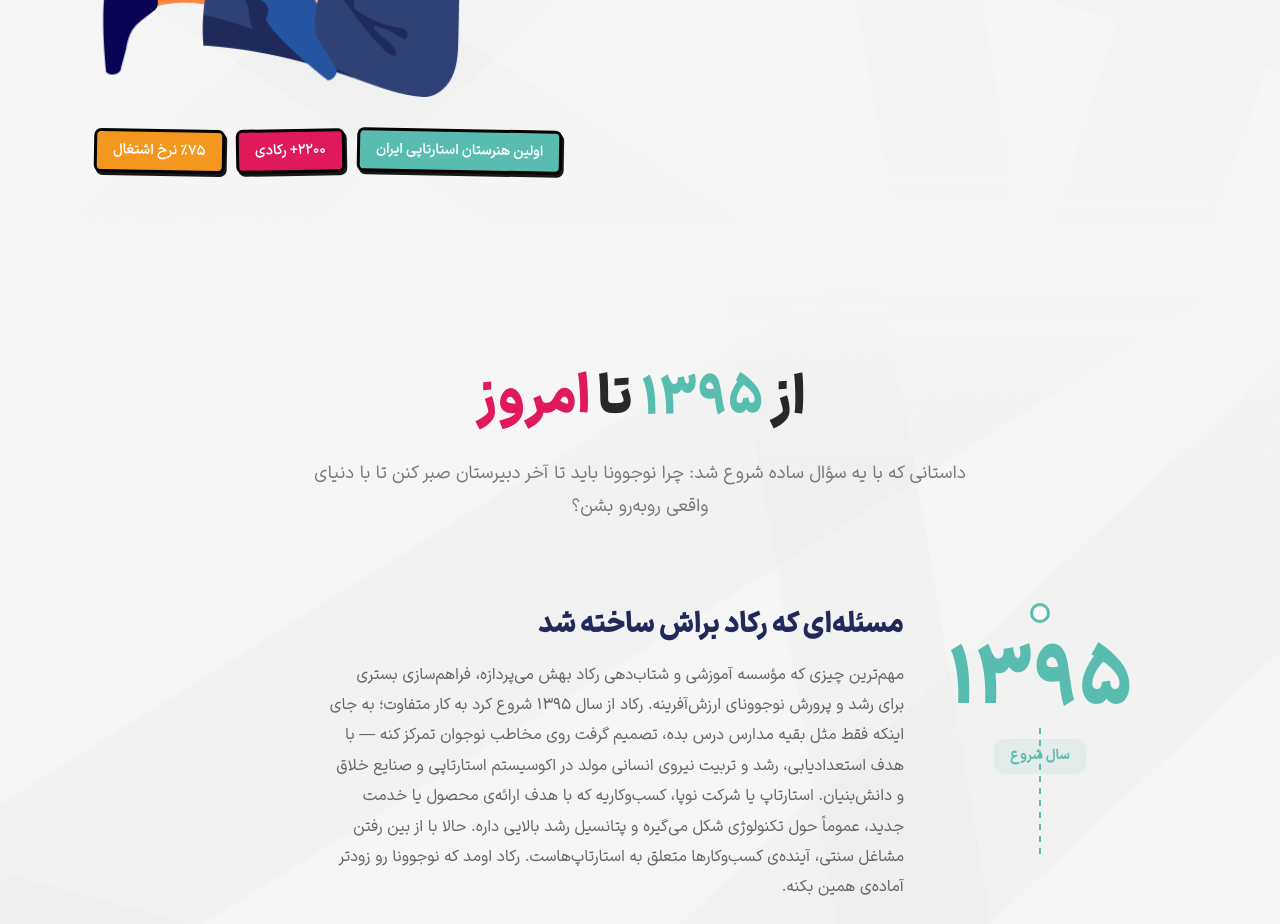
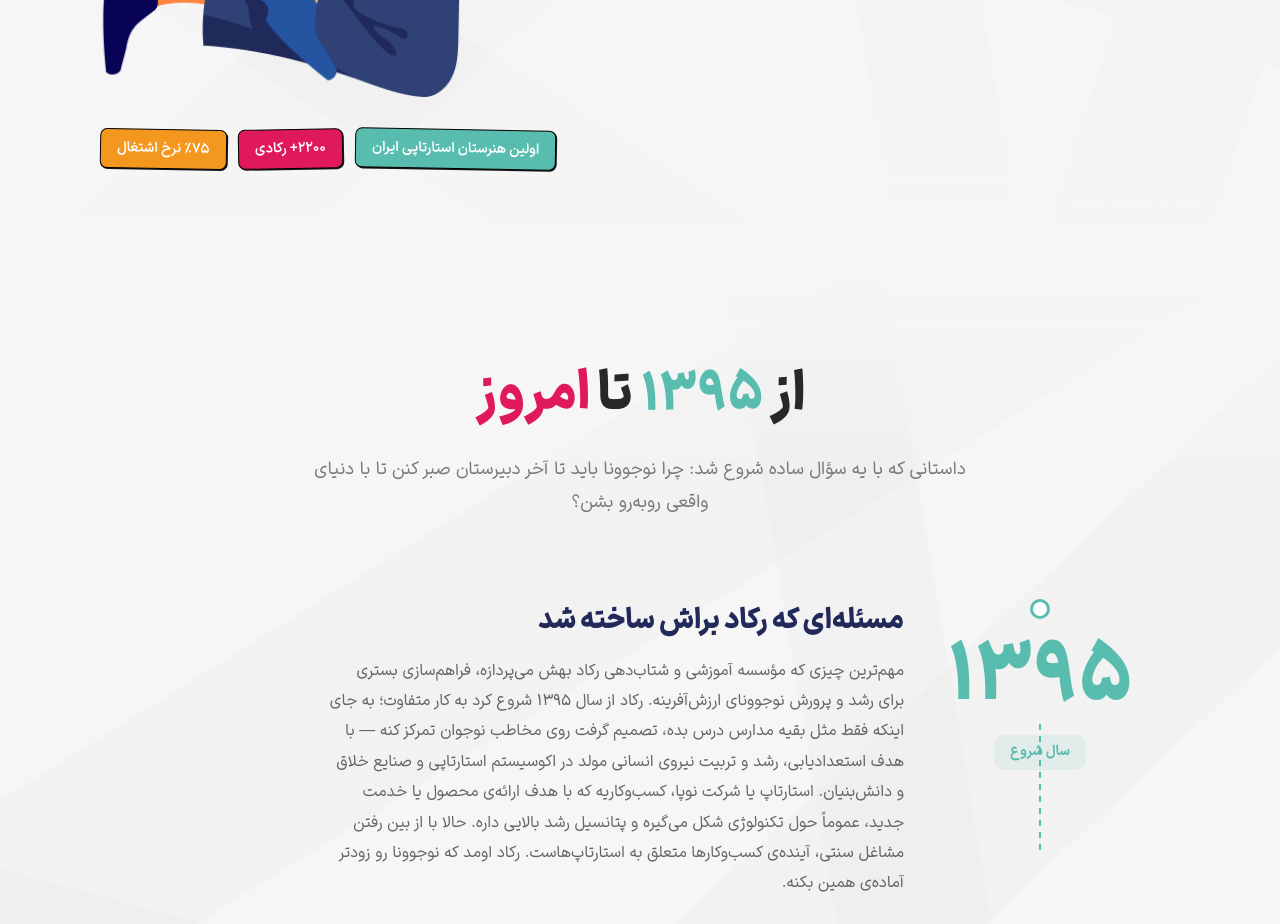
Before and after one commit to MohammadMehdiSadeghi/rokad-web, a Next.js app: page /about in a window 1280 px wide. Shown: the part 1000-1924 px from the top of the page. Built offline with nearby package versions, Linux system fonts and the light colour scheme; no server answers.

Commit message:
fix: Hero badges — border 1px, shadow offset 1px

```diff
--- a/src/views/About/sections/Hero/index.jsx
+++ b/src/views/About/sections/Hero/index.jsx
@@ -84,7 +84,7 @@ export default function AboutHero() {
                 return (
                   <span
                     key={b.label}
-                    className={`${b.color} border-[0.1875rem] border-black text-white text-[0.8125rem] sm:text-[0.875rem] font-semibold px-4 py-2 rounded-[0.4375rem] shadow-[2px_3px_0_0_rgba(0,0,0,0.9)]`}
+                    className={`${b.color} border border-black text-white text-[0.8125rem] sm:text-[0.875rem] font-semibold px-4 py-2 rounded-[0.4375rem] shadow-[1px_1px_0_0_rgba(0,0,0,0.9)]`}
                     style={{ transform: `rotate(${rot}deg)` }}
                   >
                     {b.label}
```
